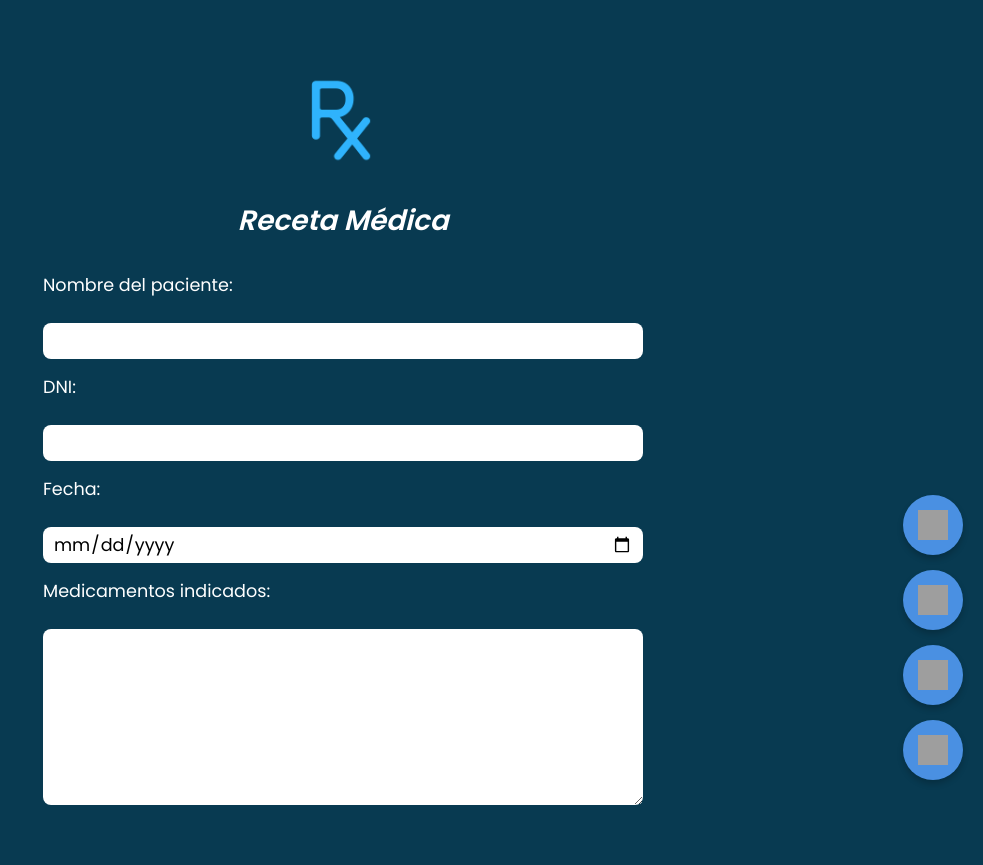
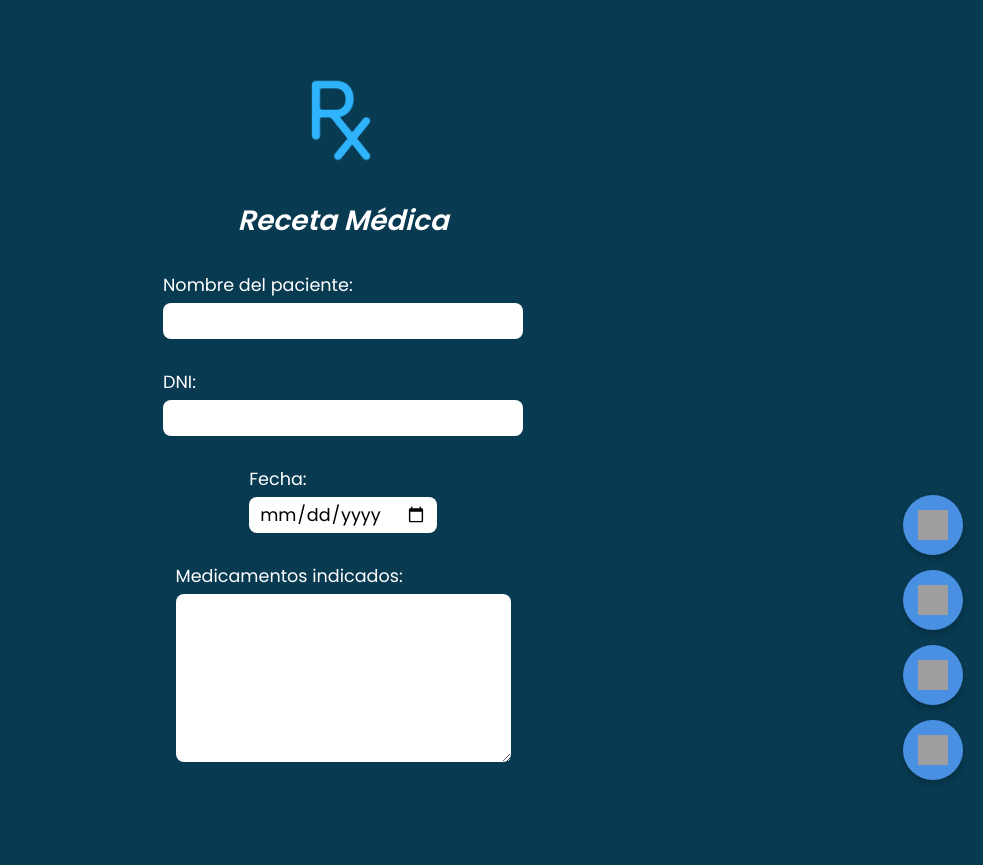
Before and after one commit to medsysbot/medisys-app-frontend, a FastAPI app: page /receta in a window 1280 px wide. Shown: the whole page, without its empty margins (297-1280 px from the left). After the commit the page ends 782 px from the top, so only its background shows below. Run offline with FastAPI, Linux system fonts and the light colour scheme; grey boxes are pictures that could not be loaded.

Commit message:
Update receta.html

```diff
--- a/templates/receta.html
+++ b/templates/receta.html
@@ -35,32 +35,36 @@
       margin-bottom: 30px;
     }
 
-    label {
-      display: flex;
-      flex-direction: column;
+    .etiqueta-campo {
+      max-width: 400px;
+      margin: 0 auto 15px auto;
+    }
+
+    .etiqueta-campo label {
       font-size: 17.6px;
       font-weight: 400;
-      margin-bottom: 10px;
-      text-align: left;
+      margin-bottom: 5px;
       color: white;
       font-family: 'Poppins', sans-serif;
+      text-align: left;
+      display: block;
     }
 
-    input, textarea {
+    .etiqueta-campo input,
+    .etiqueta-campo textarea {
       font-family: 'Poppins', sans-serif;
       font-size: 17.6px;
       font-weight: 400;
       color: black;
-      padding: 10px;
+      padding: 6px 10px;
       border: none;
       border-radius: 8px;
       width: 100%;
-      max-width: 100%;
       height: 36px;
       box-sizing: border-box;
     }
 
-    textarea {
+    .etiqueta-campo textarea {
       height: auto;
       resize: vertical;
     }
@@ -99,17 +103,25 @@
     <h1>Receta Médica</h1>
 
     <form id="form-receta">
+      <div class="etiqueta-campo">
         <label for="nombre">Nombre del paciente:</label>
         <input type="text" id="nombre" name="nombre" required>
+      </div>
 
+      <div class="etiqueta-campo">
         <label for="dni">DNI:</label>
         <input type="text" id="dni" name="dni" required>
+      </div>
 
+      <div class="etiqueta-campo">
         <label for="fecha">Fecha:</label>
         <input type="date" id="fecha" name="fecha" required>
+      </div>
 
+      <div class="etiqueta-campo">
         <label for="medicamentos">Medicamentos indicados:</label>
         <textarea id="medicamentos" name="medicamentos" rows="6" required></textarea>
+      </div>
     </form>
   </div>
 
```
Lines whose indentation alone changed are shown as unchanged.
